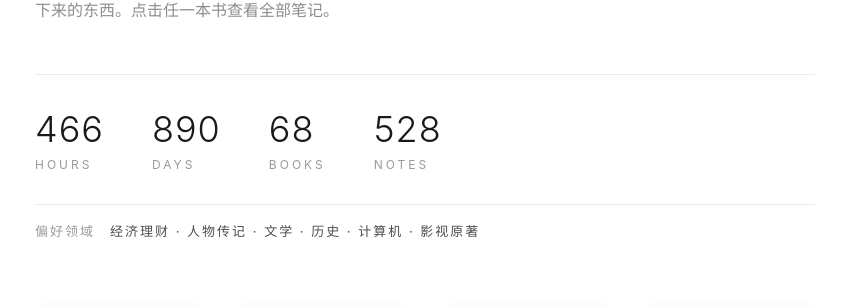
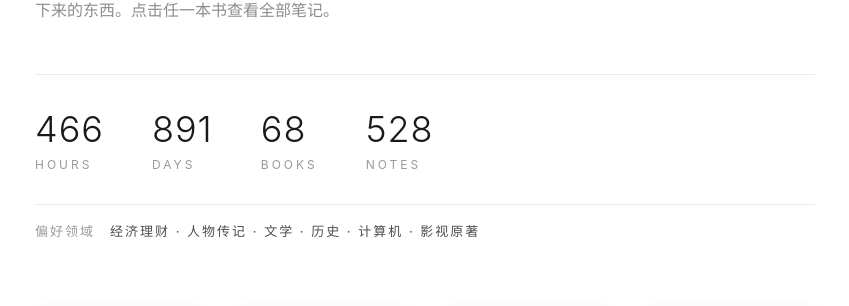
Before and after one commit to zhanjindong/yuanchu.ai, a Jekyll site: the page reading/index.html, which Jekyll copies as it is, in a window 1280 px wide and 900 px high. Shown: the part 280-586 px from the top of the window, without its empty margins (215-1064 px from the left). Built offline with Jekyll 4.4.1, drawn with Linux system fonts in a browser that asks for light colours; grey boxes are pictures that could not be loaded.

Commit message:
docs(reading): 自动同步微信读书笔记

```diff
--- a/reading/index.html
+++ b/reading/index.html
@@ -80,7 +80,7 @@
 
         <div class="stats">
             <div class="stat"><div class="num">466</div><div class="label">Hours</div></div>
-            <div class="stat"><div class="num">890</div><div class="label">Days</div></div>
+            <div class="stat"><div class="num">891</div><div class="label">Days</div></div>
             <div class="stat"><div class="num">68</div><div class="label">Books</div></div>
             <div class="stat"><div class="num">528</div><div class="label">Notes</div></div>
         </div>
```
